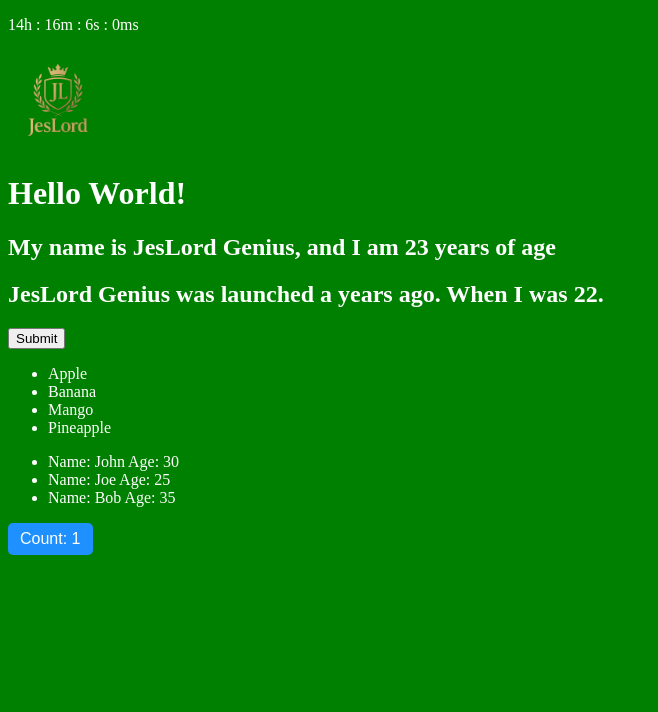
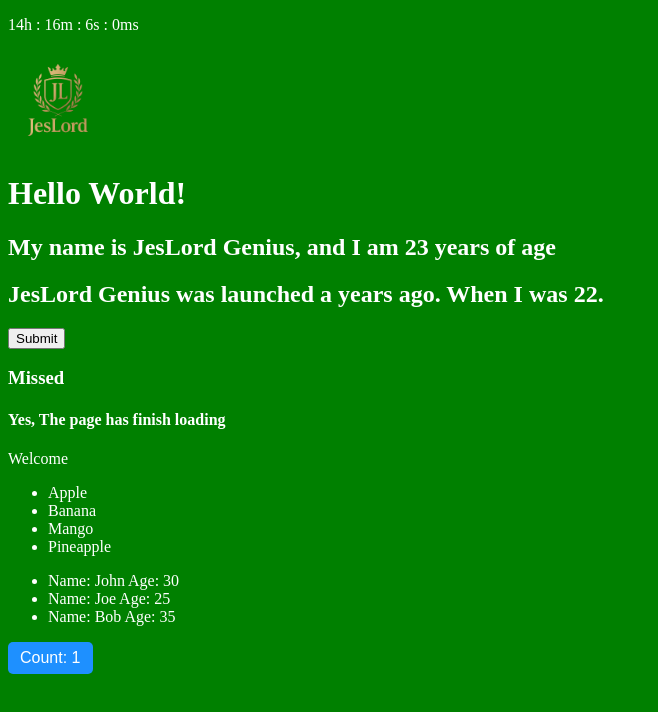
Before and after one commit to Francis-annor/Developmental-Projects, a React (Vite) app in the folder React with Vite/reactVite-demo/: page / in a window 1280 px wide. Shown: the top 712 px of the page, without its empty margins (0-658 px from the left). Built offline with nearby package versions, Linux system fonts and the light colour scheme.

Commit message:
feat: Add Authentication component with Goal, Loading, and Auth functionalities; update App component to include new features

```diff
--- a/React with Vite/reactVite-demo/src/App.jsx
+++ b/React with Vite/reactVite-demo/src/App.jsx
@@ -10,6 +10,7 @@ import { name, age } from './Components/personal.js'
 import Message from './Components/message.jsx'
 import Keyboard from './Components/Keyboard.jsx'
 import Submit from './Components/MyButtons.jsx'
+import {Goal, Loading, Auth } from './Components/Authentication.jsx'
 
 // CSS import module
 import './App.css'
@@ -71,6 +72,9 @@ function App() {
       <Introduction />
       <Message />
       <Submit />
+      <Goal isGoal={false}/>
+      <Loading loaded={'Yes'} />
+      <Auth isLogin={true} />
     </div>
   )
 }
--- /dev/null
+++ b/React with Vite/reactVite-demo/src/Components/Authentication.jsx
@@ -0,0 +1,46 @@
+// React Conditional Rendering
+
+// If Statement Condition
+function Goal(props){
+    const isGoal = props.isGoal;
+    if(isGoal){
+        return <MadeGoal>{props.children}</MadeGoal>
+    }
+    return(
+        <MissedGoal>{props.children}</MissedGoal>
+    )
+}
+
+function MadeGoal(){
+    return (
+        <h3>Goal!!!</h3>
+    )
+}
+
+function MissedGoal(){
+    return (
+        <h3>Missed</h3>
+    )
+}
+
+// Logical && Operator Condition Statement Example
+function Loading(props){
+    return (
+        <>
+        {props.loaded && <h4>{props.loaded}, The page has finish loading</h4>}
+        </>
+    )
+}
+
+// Ternary ? Operator Condition Statement Example
+function Auth({isLogin}){
+    const yes = 'Welcome';
+    const no = "Please Sign-in";
+    return (
+        <>
+        {isLogin ? yes : no }
+        </>
+    )
+}
+
+export  { Goal, Loading, Auth }
--- a/React with Vite/reactVite-demo/src/Components/MyButtons.jsx
+++ b/React with Vite/reactVite-demo/src/Components/MyButtons.jsx
@@ -1,7 +1,7 @@
 // React Event Handler
 export default function Submit(){
     const Specify = (content, action) => {
-        alert('Action: ' + action.type + ' ' + content);
+        alert('Action: ' + action.type + ' Content: ' + content);
     }
     return(
         //Passing Arguments to event handlers, and Using 'event' as an argument to check for Event type.
```
